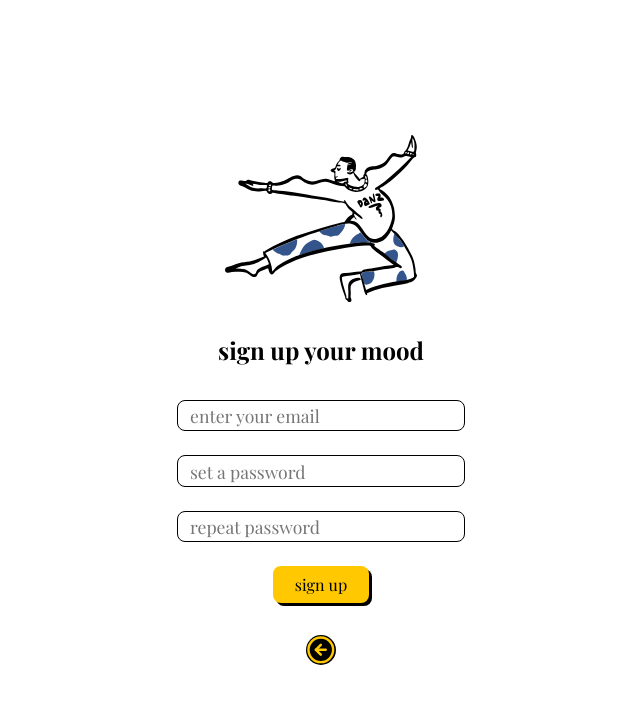
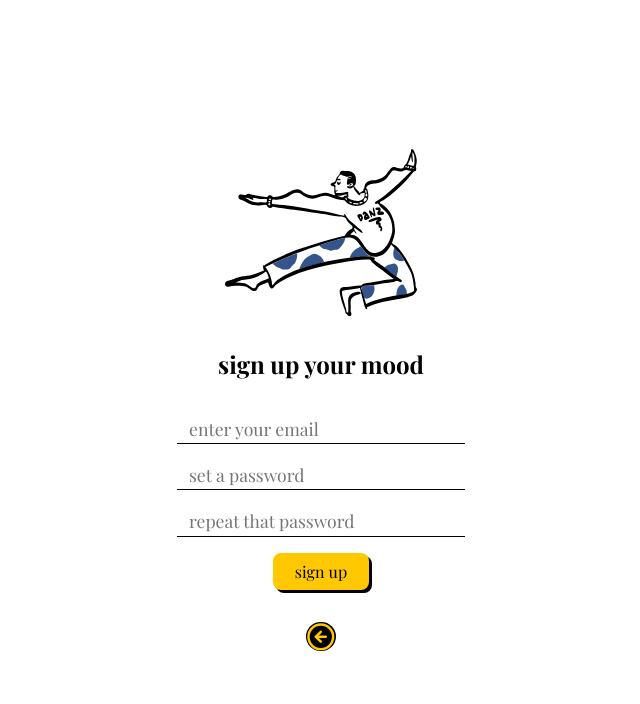
Before and after one commit to sanjibdey104/mood-minutes, a React (Create React App) app: page /signup in a window 1280 px wide. Shown: the top 704 px of the page, without its empty margins (319-959 px from the left). Built offline with nearby package versions, Linux system fonts and the light colour scheme; no server answers.

Commit message:
feat: add google based sign in option

```diff
--- a/src/components/SignUp.js
+++ b/src/components/SignUp.js
@@ -35,14 +35,14 @@ const StyledSignUpForm = styled.form`
   display: flex;
   flex-direction: column;
   align-items: center;
-  gap: 1.5rem;
+  gap: 1rem;
 
   input {
     width: 18rem;
     font-size: 1.1rem;
     padding: 0.2rem 0.75rem;
-    border-radius: 0.5rem;
-    border: 1px solid black;
+    border: 0;
+    border-bottom: 1px solid black;
   }
 
   #signup-button {
@@ -118,7 +118,7 @@ const SignUp = () => {
         />
         <input
           type="password"
-          placeholder="repeat password"
+          placeholder="repeat that password"
           value={passwordConfirm}
           onChange={(e) => setPasswordConfirm(e.target.value)}
           autoComplete="off"
--- a/src/components/Welcome.js
+++ b/src/components/Welcome.js
@@ -1,7 +1,9 @@
-import React from "react";
+import React, { useContext } from "react";
 import styled from "styled-components";
 import swinging from "../images/open-doodles-swinging.svg";
-import { Link } from "react-router-dom";
+import { Link, useHistory } from "react-router-dom";
+import { AuthContext } from "../context/AuthContext";
+import { SiGoogle } from "react-icons/si";
 
 const StyledWelcomeSection = styled.section`
   width: 80%;
@@ -34,7 +36,8 @@ const StyledWelcomeSection = styled.section`
   }
 
   #to-login,
-  #to-signup {
+  #to-signup,
+  #google-auth-signin {
     padding: 0.5rem;
     width: 6rem;
     font-size: 1rem;
@@ -48,6 +51,14 @@ const StyledWelcomeSection = styled.section`
     }
   }
 
+  #google-auth-signin {
+    width: 15rem;
+    display: flex;
+    align-items: center;
+    justify-content: center;
+    gap: 0.5rem;
+  }
+
   #cover-art {
     width: clamp(12rem, 15vw, 25rem);
     margin: 0 auto;
@@ -55,6 +66,14 @@ const StyledWelcomeSection = styled.section`
 `;
 
 const Welcome = () => {
+  const { signInWithGoogle } = useContext(AuthContext);
+  const history = useHistory();
+
+  const handleGoogleSignin = async () => {
+    await signInWithGoogle();
+    history.push("/moodspace");
+  };
+
   return (
     <StyledWelcomeSection>
       <img src={swinging} alt="relaxed doodle" id="cover-art" />
@@ -70,6 +89,9 @@ const Welcome = () => {
           <button id="to-signup">Sign Up</button>
         </Link>
       </div>
+      <button id="google-auth-signin" onClick={() => handleGoogleSignin()}>
+        <SiGoogle /> Continue with Google
+      </button>
     </StyledWelcomeSection>
   );
 };
--- a/src/context/AuthContext.js
+++ b/src/context/AuthContext.js
@@ -1,4 +1,5 @@
 import React, { createContext, useEffect, useState } from "react";
+import firebase from "firebase/app";
 import { auth } from "../firebase/initFirebase";
 import Loader from "../components/Loader";
 
@@ -8,6 +9,7 @@ export const AuthContext = createContext({
   signup: async () => {},
   login: async () => {},
   logout: async () => {},
+  signInWithGoogle: async () => {},
 });
 
 export const AuthProvider = ({ children }) => {
@@ -19,6 +21,8 @@ export const AuthProvider = ({ children }) => {
   const login = (email, password) =>
     auth.signInWithEmailAndPassword(email, password);
   const logout = () => auth.signOut();
+  const signInWithGoogle = () =>
+    auth.signInWithPopup(new firebase.auth.GoogleAuthProvider());
 
   useEffect(() => {
     const unsubscribe = auth.onAuthStateChanged((user) => {
@@ -34,6 +38,7 @@ export const AuthProvider = ({ children }) => {
     signup,
     login,
     logout,
+    signInWithGoogle,
   };
 
   if (loading) {
```
